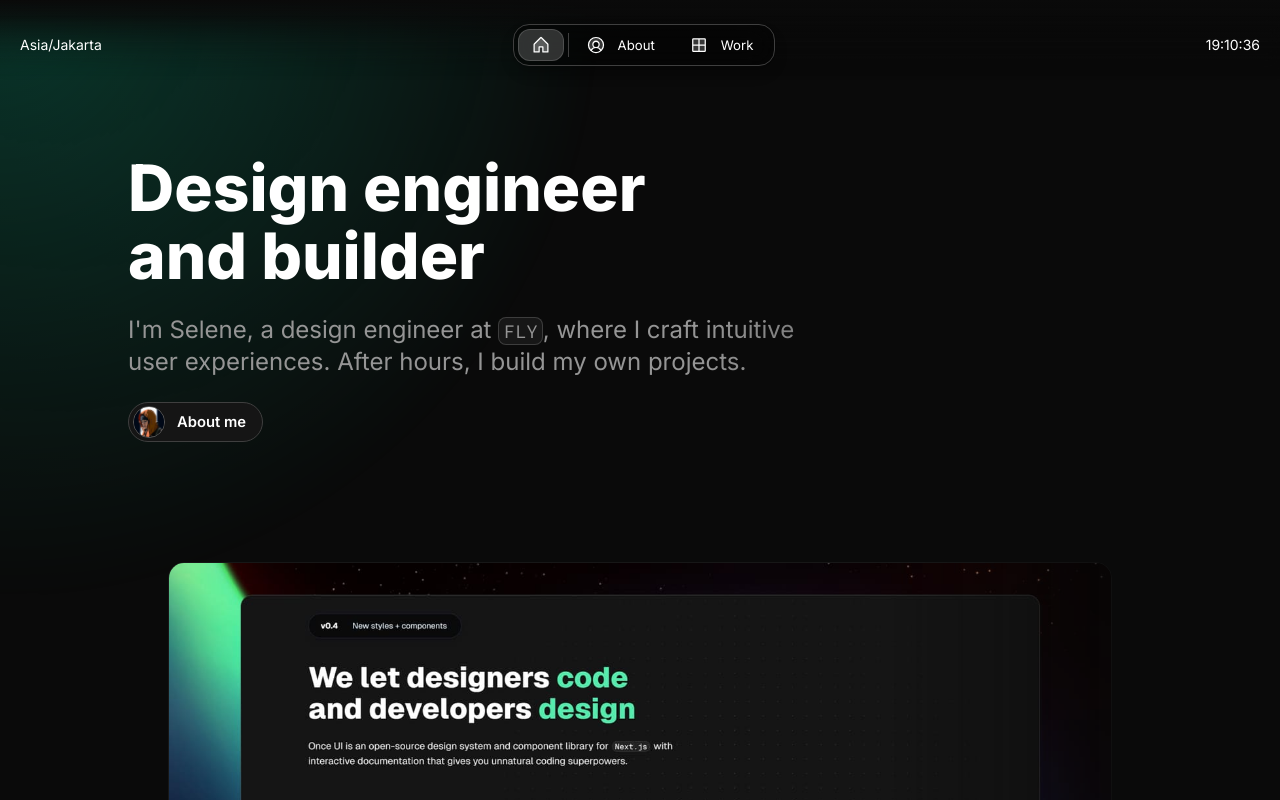
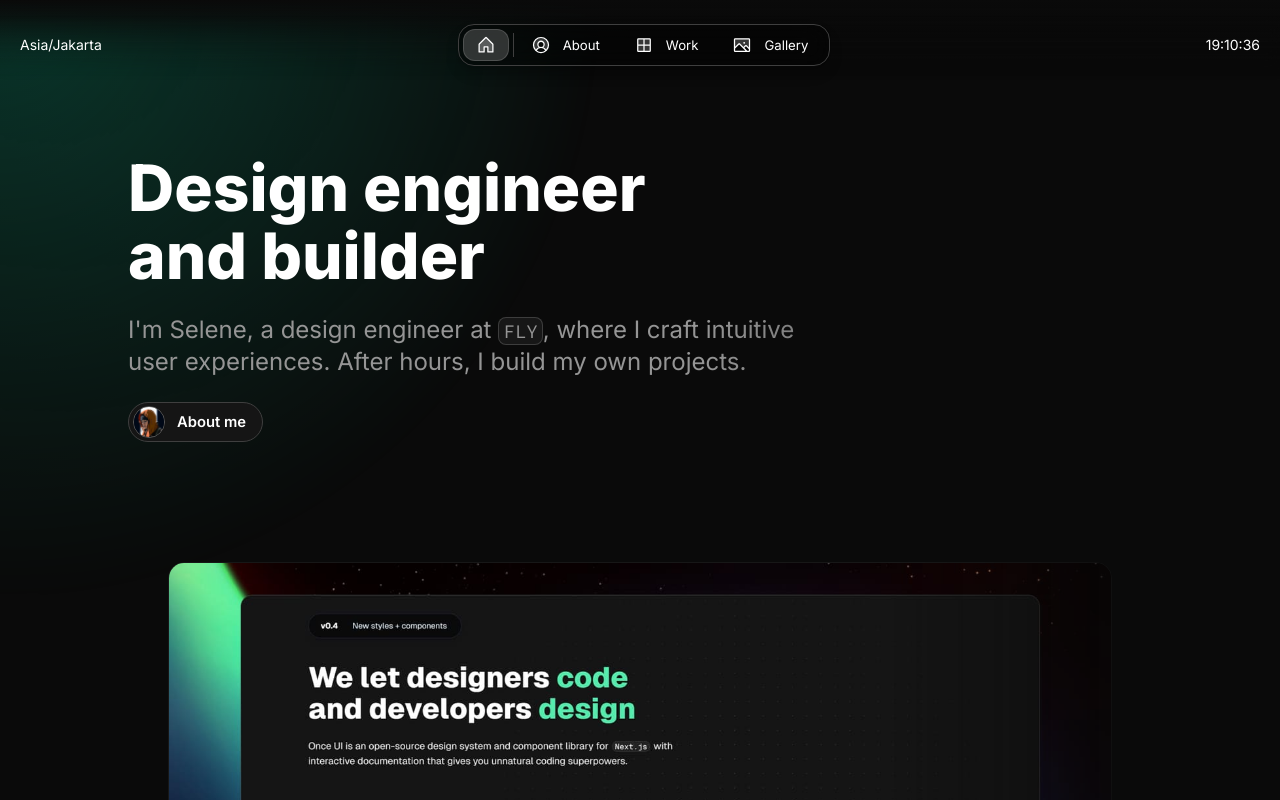
Before and after one commit to ItzHipe/CropSense, a Next.js app: page / in a window 1280 px wide. Shown: the top 800 px of the page. Built offline with nearby package versions, Linux system fonts and the light colour scheme.

Commit message:
Update Header.tsx
Co-Authored-By: Jay Patil <hi@h1pe.me>
Co-Authored-By: Aman Shaikh <hey@m4xy.org>

```diff
--- a/src/components/Header.tsx
+++ b/src/components/Header.tsx
@@ -126,7 +126,7 @@ export const Header = () => {
                   />
                 </>
               )} */}
-              {/* {routes["/gallery"] && (
+              {routes["/gallery"] && (
                 <>
                   <ToggleButton
                     className="s-flex-hide"
@@ -142,7 +142,7 @@ export const Header = () => {
                     selected={pathname.startsWith("/gallery")}
                   />
                 </>
-              )} */}
+              )}
             </Flex>
           </Flex>
         </Flex>
```
